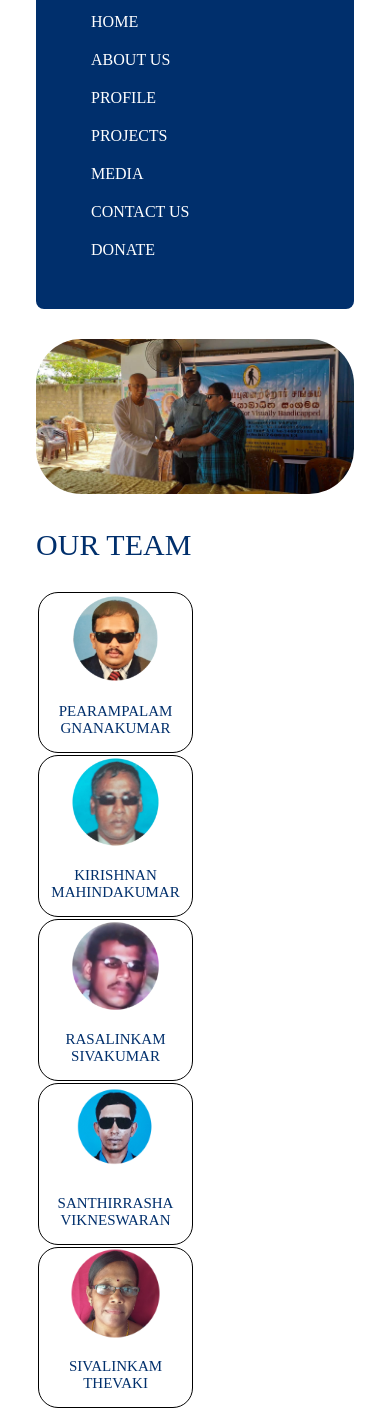
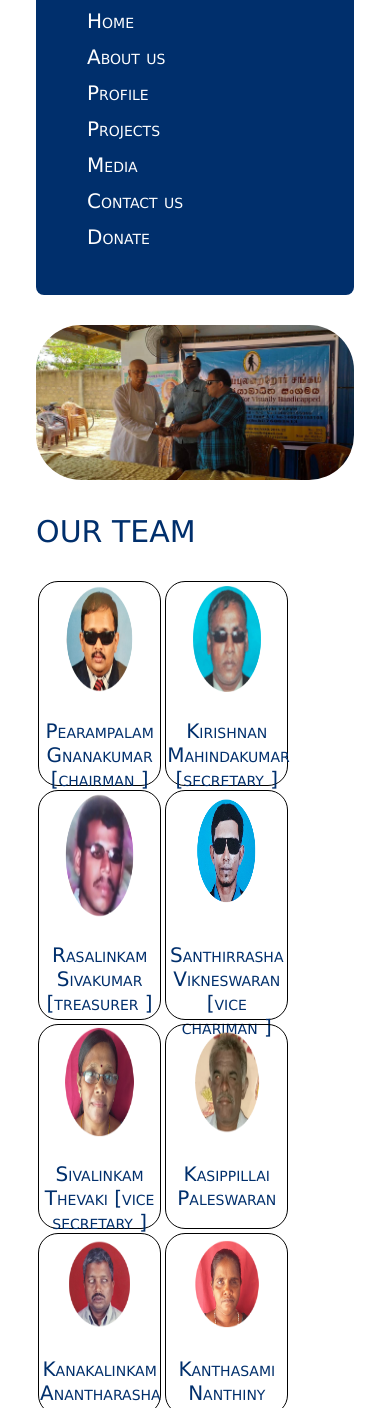
Before and after one commit to nevisually/nevisually.github.io, a plain HTML site: page index.html in a window 390 px wide. Shown: the part 236-1644 px from the top of the page. Drawn offline with Linux system fonts and the light colour scheme.

Commit message:
font varient checked and added

```diff
--- a/index.html
+++ b/index.html
@@ -26,10 +26,10 @@
 				<a href="">About us</a>
 			</div>
 			<div class="home">
-				<a href="">profile</a>
+				<a href="">Profile</a>
 			</div>
 			<div class="home">
-				<a href="">projects</a>
+				<a href="">Projects</a>
 			</div>
 			<div class="home">
 				<a href="">Media</a>
@@ -46,33 +46,36 @@
 			<img class="home_pic" src="img/slider/pic_01.jpg" alt="Vanni Association Logo">
 		</div>
 
-		<div >
-			<p class="our_team">our team</p>
+		<div class="main_team">
+			<p class="our_team">Our team</p>
 
 			<div class="team">
 			<div class="team_mem">
 			<img class="mem_img" src="img/team/01_gnana.png" alt="Pearampalam Gnanakumar">
-			<p class="team_member">Pearampalam Gnanakumar</p>
+			<p class="team_member">Pearampalam Gnanakumar [chairman ] </p>
+
 			</div>
+
 			<div class="team_mem">
 			<img class="mem_img" src="img/team/02_mahinda.png" alt="Kirishnan Mahindakumar">
-			<p class="team_member">Kirishnan Mahindakumar</p>
+			<p class="team_member">Kirishnan Mahindakumar [secretary ] </p>
+
 			</div>
 
 			<div class="team_mem">
 			<img class="mem_img" src="img/team/03_siva.png" alt="Rasalinkam Sivakumar">
-			<p class="team_member">Rasalinkam Sivakumar</p>
+			<p class="team_member">Rasalinkam Sivakumar [treasurer ] </p>
 			</div>
 
 			<div class="team_mem">
 			<img class="mem_img" src="img/team/04_viknes.png" alt="Santhirrasha Vikneswaran">
-			<p class="team_member">Santhirrasha Vikneswaran</p>
+			<p class="team_member">Santhirrasha Vikneswaran [vice chariman ] </p>
 			</div>
 
 			<div class="team_mem">
 
 			<img class="mem_img" src="img/team/05_Thevaki.png" alt="Sivalinkam Thevaki">
-			<p class="team_member">Sivalinkam Thevaki</p>
+			<p class="team_member">Sivalinkam Thevaki [vice secretary ]</p>
 			</div>
 
 			<div class="team_mem">
--- a/style.css
+++ b/style.css
@@ -13,7 +13,8 @@ a{
 	color: yellowgreen;
 	border: solid 1px;
 	border-radius: 8px;
-	text-transform: uppercase;
+	font-variant: small-caps;
+	font-size: 20px;
 	margin: 2px;
 	padding: 3px;
 }
@@ -37,11 +38,13 @@ header p{
 	font-size: 18px;
 	padding: 2px;
 	margin: 2px;
+	font-variant: small-caps;
 }
 .our_team{
 	text-transform: uppercase;
 	color: darkgreen;
 	font-size: 30px;
+
 }
 
 .navi{
@@ -56,13 +59,16 @@ header p{
 	border: solid .25px;
 	text-align: center;
 	margin: 2px;
+	padding: 1px 1px 15px 1px;
 	border-radius: 20px;
 }
 .team_member{
-	text-transform: uppercase;
+	 font-variant: small-caps;
 	color: darkgreen;
-	font-size: 15px;
+	font-size: 25px;
+
 }
+
 
 .home_pic{
 	width: 100%;
@@ -81,7 +87,7 @@ header p{
 }
 
 
-@media only screen and (orientation: portrait) {
+@media only screen and (max-width: 650px) {
   body {
     background-color: white;
   }
@@ -109,31 +115,39 @@ a{
 	color: white;
 	border:none;
 	border-radius: 8px;
-	text-transform: uppercase;
+
+	font-size: 20px;
+	font-family: Geneva, Verdana, sans-serif;
+
 
 }
 .home{
-	padding: 10px;
+	padding: 6px;
 }
 header p{
 	color: #002f6c;
 	font-size: 18px;
 	padding: 2px;
 	margin: 2px;
+	font-family: Geneva, Verdana, sans-serif;
 }
+
 .our_team{
 	text-transform: uppercase;
 	color: #002f6c;
 	font-size: 30px;
+	font-family: Geneva, Verdana, sans-serif;
 }
 .team_member{
-	text-transform: uppercase;
+	font-variant: small-caps;
 	color: #002f6c;
-	font-size: 15px;
+	font-size: 20px;
+	font-family: Geneva, Verdana, sans-serif;
 }
 .team{
-	display: block;
-	width: 50%;
-	height: 50%;
+	display: grid;
+	grid-template-columns: 100% 100%;
+	width: 40%;
+	height: 40%;
 
 }
```
